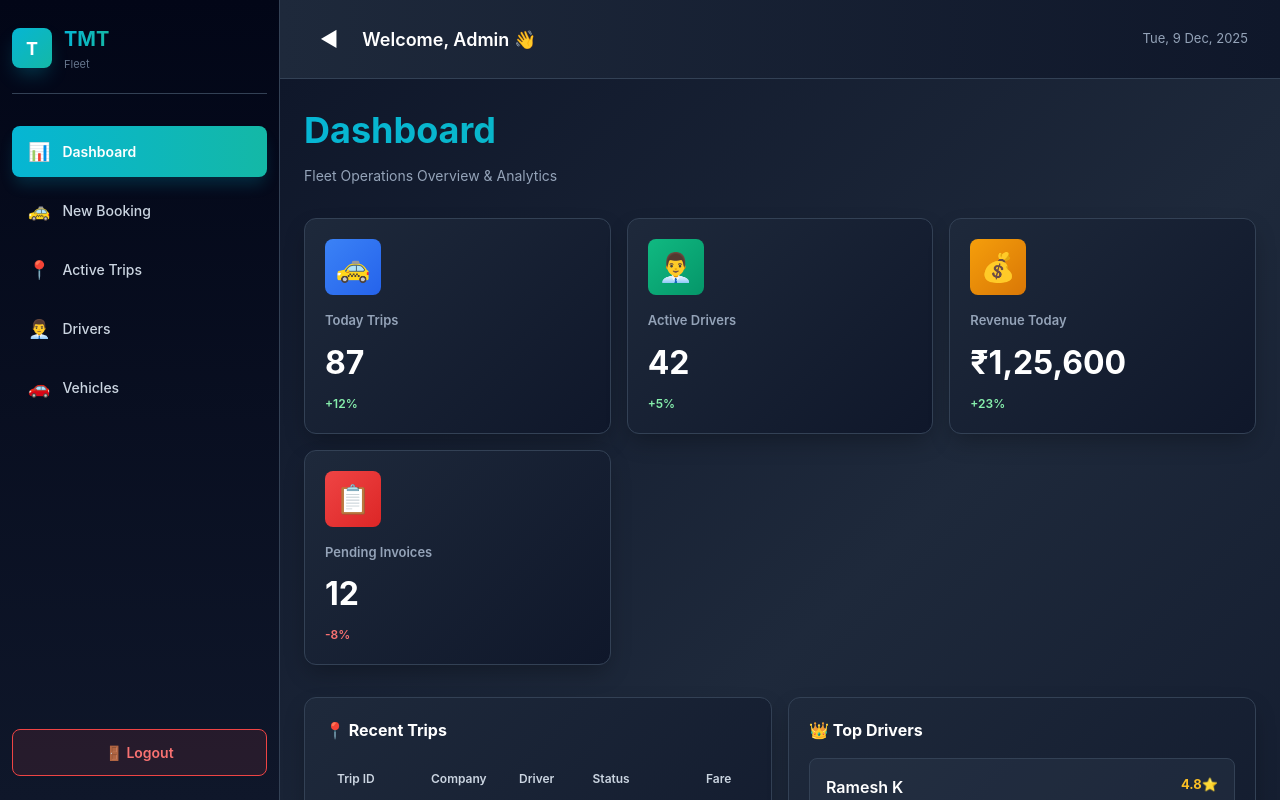
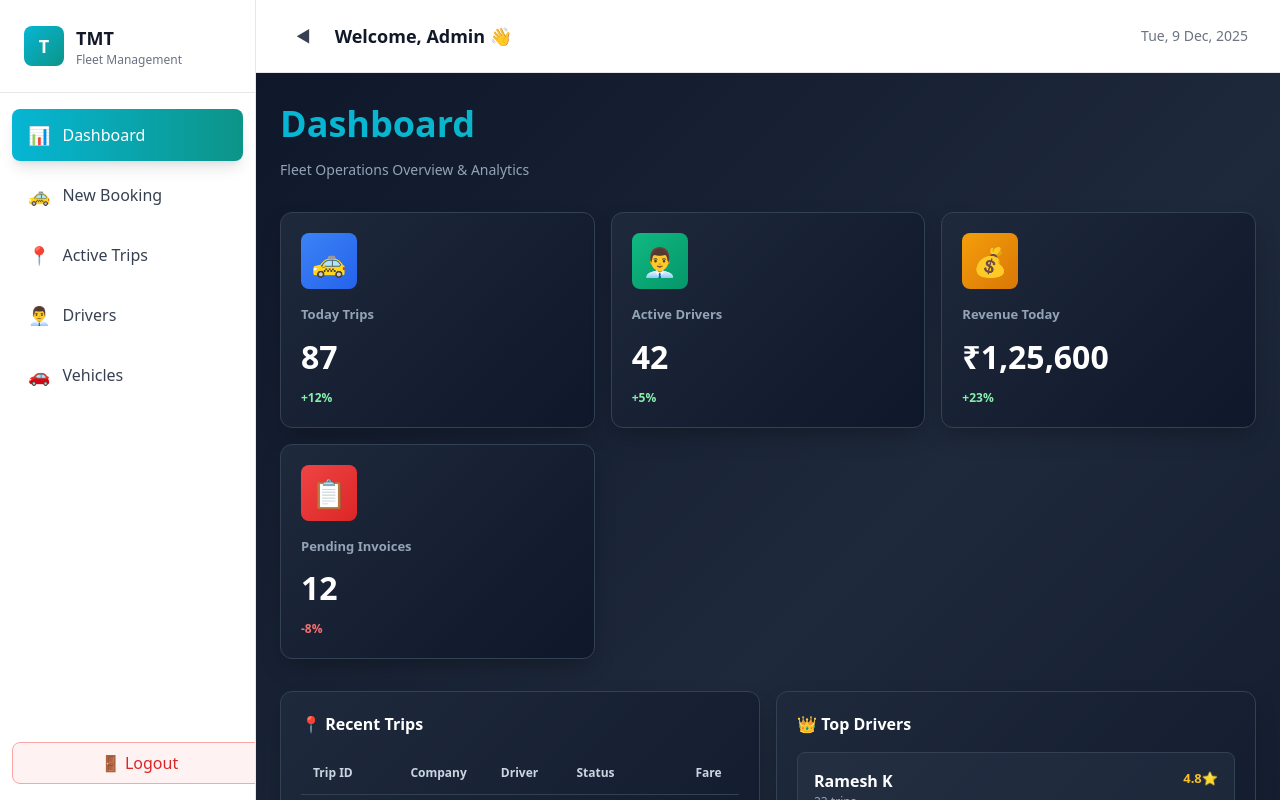
Before and after one commit to muralitharan-rex/tmt-travels-mvp, a React (Vite) app: page / in a window 1280 px wide. Both pictures are taken after a click on the button "Login". Built offline with nearby package versions, Linux system fonts and the light colour scheme.

Commit message:
Update App.jsx

```diff
--- a/src/App.jsx
+++ b/src/App.jsx
@@ -5,123 +5,6 @@ import NewBooking from './pages/NewBooking'
 import ActiveTrips from './pages/ActiveTrips'
 import DriverList from './pages/DriverList'
 import VehicleList from './pages/VehicleList'
-
-const styles = {
-  container: {
-    display: 'flex',
-    height: '100vh',
-    background: 'linear-gradient(135deg, #0f172a 0%, #1e293b 50%, #0f172a 100%)',
-    fontFamily: '-apple-system, BlinkMacSystemFont, "Segoe UI", Roboto, sans-serif',
-    overflow: 'hidden'
-  },
-  sidebar: (isOpen) => ({
-    width: isOpen ? '280px' : '80px',
-    background: 'linear-gradient(180deg, #020617 0%, #0f172a 100%)',
-    color: 'white',
-    padding: '24px 12px',
-    borderRight: '1px solid #334155',
-    display: 'flex',
-    flexDirection: 'column',
-    boxShadow: '0 20px 25px -5px rgba(0, 0, 0, 0.5)',
-    overflowY: 'auto',
-    transition: 'width 0.3s ease',
-    scrollbarWidth: 'none',
-    msOverflowStyle: 'none'
-  }),
-  logo: (isOpen) => ({
-    display: 'flex',
-    alignItems: 'center',
-    gap: isOpen ? '12px' : '0',
-    marginBottom: '32px',
-    borderBottom: '1px solid #334155',
-    paddingBottom: '20px',
-    justifyContent: isOpen ? 'flex-start' : 'center',
-    transition: 'all 0.3s ease'
-  }),
-  logoBox: {
-    width: '40px',
-    height: '40px',
-    background: 'linear-gradient(135deg, #06b6d4 0%, #14b8a6 100%)',
-    borderRadius: '8px',
-    display: 'flex',
-    alignItems: 'center',
-    justifyContent: 'center',
-    fontWeight: 'bold',
-    fontSize: '18px',
-    boxShadow: '0 10px 20px -5px rgba(6, 182, 212, 0.3)',
-    flexShrink: 0
-  },
-  logoText: (isOpen) => ({
-    fontSize: '20px',
-    fontWeight: 'bold',
-    background: 'linear-gradient(90deg, #06b6d4 0%, #14b8a6 100%)',
-    WebkitBackgroundClip: 'text',
-    WebkitTextFillColor: 'transparent',
-    backgroundClip: 'text',
-    display: isOpen ? 'block' : 'none'
-  }),
-  mainContent: {
-    flex: 1,
-    display: 'flex',
-    flexDirection: 'column',
-    overflow: 'hidden'
-  },
-  topBar: {
-    background: 'linear-gradient(90deg, #1e293b 0%, #0f172a 100%)',
-    color: 'white',
-    padding: '16px 32px',
-    borderBottom: '1px solid #334155',
-    boxShadow: '0 10px 15px -3px rgba(0, 0, 0, 0.3)',
-    display: 'flex',
-    alignItems: 'center',
-    justifyContent: 'space-between'
-  },
-  contentArea: {
-    flex: 1,
-    overflowY: 'auto',
-    overflowX: 'hidden',
-    background: 'linear-gradient(135deg, #0f172a 0%, #1e293b 50%, #0f172a 100%)',
-    scrollbarWidth: 'thin',
-    scrollbarColor: '#334155 transparent'
-  },
-  nav: {
-    flex: 1,
-    display: 'flex',
-    flexDirection: 'column',
-    gap: '8px',
-    scrollbarWidth: 'none'
-  },
-  navButton: (isActive, isOpen) => ({
-    width: '100%',
-    display: 'flex',
-    alignItems: 'center',
-    gap: isOpen ? '12px' : '0',
-    justifyContent: isOpen ? 'flex-start' : 'center',
-    padding: '12px 16px',
-    background: isActive ? 'linear-gradient(90deg, #06b6d4 0%, #14b8a6 100%)' : 'transparent',
-    color: isActive ? 'white' : '#cbd5e1',
-    border: 'none',
-    borderRadius: '8px',
-    cursor: 'pointer',
-    fontSize: '14px',
-    fontWeight: isActive ? '600' : '500',
-    transition: 'all 0.3s ease',
-    boxShadow: isActive ? '0 10px 15px -3px rgba(6, 182, 212, 0.2)' : 'none'
-  }),
-  logoutBtn: {
-    width: '100%',
-    padding: '12px 16px',
-    background: 'rgba(239, 68, 68, 0.1)',
-    color: '#f87171',
-    border: '1px solid #ef4444',
-    borderRadius: '8px',
-    cursor: 'pointer',
-    fontSize: '14px',
-    fontWeight: '600',
-    transition: 'all 0.3s ease',
-    marginTop: '16px'
-  }
-}
 
 export default function App() {
   const [isLoggedIn, setIsLoggedIn] = useState(false)
@@ -154,82 +37,73 @@ export default function App() {
   ]
 
   return (
-    <div style={styles.container}>
+    <div className="flex h-screen bg-gray-50 overflow-hidden">
       {/* Sidebar */}
-      <div style={styles.sidebar(sidebarOpen)}>
+      <div className={`${sidebarOpen ? 'w-64' : 'w-20'} bg-white border-r border-gray-200 shadow-lg transition-all duration-300 flex flex-col overflow-y-auto`}>
         {/* Logo */}
-        <div style={styles.logo(sidebarOpen)}>
-          <div style={styles.logoBox}>T</div>
+        <div className="flex items-center gap-3 p-6 border-b border-gray-200">
+          <div className="w-10 h-10 bg-gradient-to-br from-cyan-500 to-teal-600 rounded-lg flex items-center justify-center text-white font-bold text-lg flex-shrink-0">
+            T
+          </div>
           {sidebarOpen && (
             <div>
-              <div style={styles.logoText(true)}>TMT</div>
-              <div style={{ fontSize: '11px', color: '#64748b', marginTop: '2px' }}>Fleet</div>
+              <div className="text-lg font-bold text-gray-900">TMT</div>
+              <div className="text-xs text-gray-500">Fleet Management</div>
             </div>
           )}
         </div>
 
         {/* Navigation */}
-        <nav style={styles.nav}>
+        <nav className="flex-1 px-3 py-4 space-y-2">
           {navItems.map((item) => (
             <button
               key={item.id}
               onClick={() => setCurrentPage(item.id)}
-              style={styles.navButton(currentPage === item.id, sidebarOpen)}
-              onMouseEnter={(e) => {
-                if (currentPage !== item.id) {
-                  e.target.style.background = '#1e293b'
-                  e.target.style.color = 'white'
-                }
-              }}
-              onMouseLeave={(e) => {
-                if (currentPage !== item.id) {
-                  e.target.style.background = 'transparent'
-                  e.target.style.color = '#cbd5e1'
-                }
-              }}
+              className={`w-full flex items-center gap-3 px-4 py-3 rounded-lg transition-all duration-200 ${
+                currentPage === item.id
+                  ? 'bg-gradient-to-r from-cyan-500 to-teal-600 text-white shadow-lg'
+                  : 'text-gray-700 hover:bg-gray-100'
+              }`}
               title={!sidebarOpen ? item.label : ''}
             >
-              <span style={{ fontSize: '18px' }}>{item.icon}</span>
-              {sidebarOpen && <span>{item.label}</span>}
+              <span className="text-lg flex-shrink-0">{item.icon}</span>
+              {sidebarOpen && <span className="font-medium">{item.label}</span>}
             </button>
           ))}
         </nav>
 
         {/* Logout */}
-        <button style={styles.logoutBtn} onClick={handleLogout} title="Logout">
+        <button
+          onClick={handleLogout}
+          className="w-full mx-3 mb-4 px-4 py-2 bg-red-50 text-red-600 border border-red-300 rounded-lg font-medium hover:bg-red-100 transition-colors"
+          title="Logout"
+        >
           🚪 {sidebarOpen && 'Logout'}
         </button>
       </div>
 
       {/* Main Content */}
-      <div style={styles.mainContent}>
+      <div className="flex-1 flex flex-col overflow-hidden">
         {/* Top Bar */}
-        <div style={styles.topBar}>
-          <div style={{ display: 'flex', alignItems: 'center', gap: '16px' }}>
+        <div className="bg-white border-b border-gray-200 px-8 py-4 shadow-sm flex items-center justify-between">
+          <div className="flex items-center gap-4">
             <button
               onClick={() => setSidebarOpen(!sidebarOpen)}
-              style={{
-                background: 'transparent',
-                border: 'none',
-                color: 'white',
-                fontSize: '20px',
-                cursor: 'pointer',
-                padding: '8px'
-              }}
+              className="text-gray-700 hover:bg-gray-100 p-2 rounded-lg transition-colors"
             >
               {sidebarOpen ? '◀' : '▶'}
             </button>
-            <h2 style={{ margin: 0, fontSize: '18px', fontWeight: '600' }}>
+            <h2 className="text-lg font-semibold text-gray-900">
               Welcome, {user?.name} 👋
             </h2>
           </div>
-          <div style={{ fontSize: '13px', color: '#94a3b8' }}>
+          <div className="text-sm text-gray-500">
             {new Date().toLocaleDateString('en-IN', { weekday: 'short', year: 'numeric', month: 'short', day: 'numeric' })}
           </div>
         </div>
 
-        {/* Content */}
-        <div style={styles.contentArea}>
+        {/* Content Area */}
+        <div className="flex-1 overflow-y-auto bg-gray-50">
           {currentPage === 'dashboard' && <Dashboard user={user} />}
           {currentPage === 'newbooking' && <NewBooking />}
           {currentPage === 'activetrips' && <ActiveTrips />}
@@ -237,23 +111,6 @@ export default function App() {
           {currentPage === 'vehicles' && <VehicleList />}
         </div>
       </div>
-
-      <style>{`
-        div::-webkit-scrollbar {
-          width: 8px;
-          height: 8px;
-        }
-        div::-webkit-scrollbar-track {
-          background: transparent;
-        }
-        div::-webkit-scrollbar-thumb {
-          background: #334155;
-          border-radius: 4px;
-        }
-        div::-webkit-scrollbar-thumb:hover {
-          background: #475569;
-        }
-      `}</style>
     </div>
   )
 }
```
